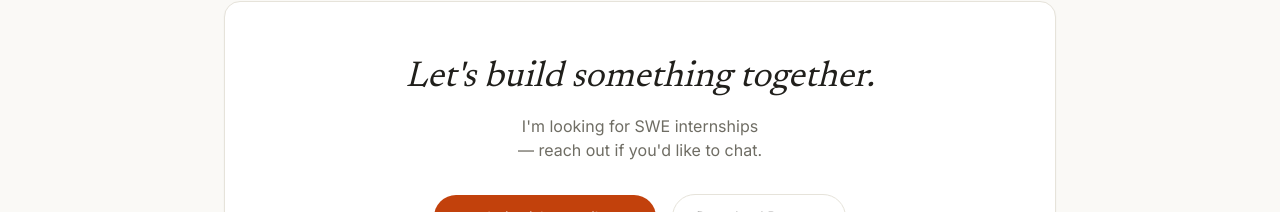
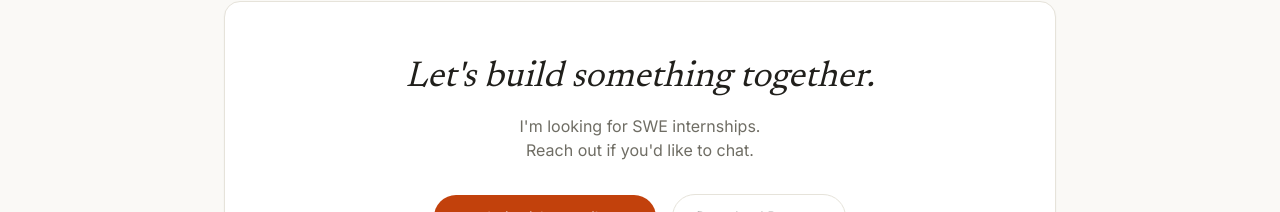
Before and after one commit to anish-yen/personal-portfolio, a Next.js app: page / in a window 1280 px wide. Shown: the part 5887-6099 px from the top of the page. Built offline with nearby package versions, Linux system fonts and the light colour scheme.

Commit message:
Fix typo in internship description

```diff
--- a/src/components/Contact.tsx
+++ b/src/components/Contact.tsx
@@ -12,7 +12,7 @@ export default function Contact() {
             Let&apos;s build something together.
           </h3>
           <p className="mx-auto mt-4 max-w-md text-balance text-muted">
-            I&apos;m looking for SWE internships — reach out if you&apos;d like
+            I&apos;m looking for SWE internships. Reach out if you&apos;d like
             to chat.
           </p>
 
```
